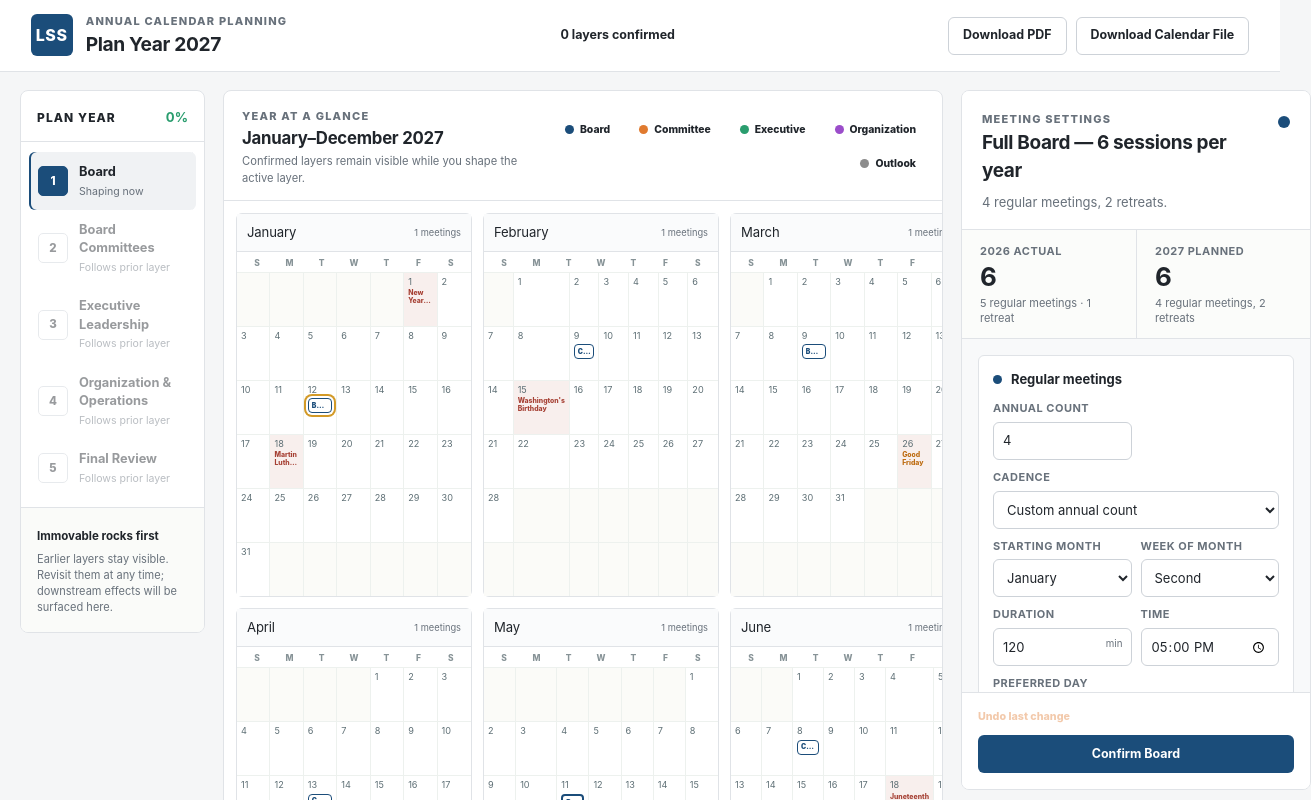
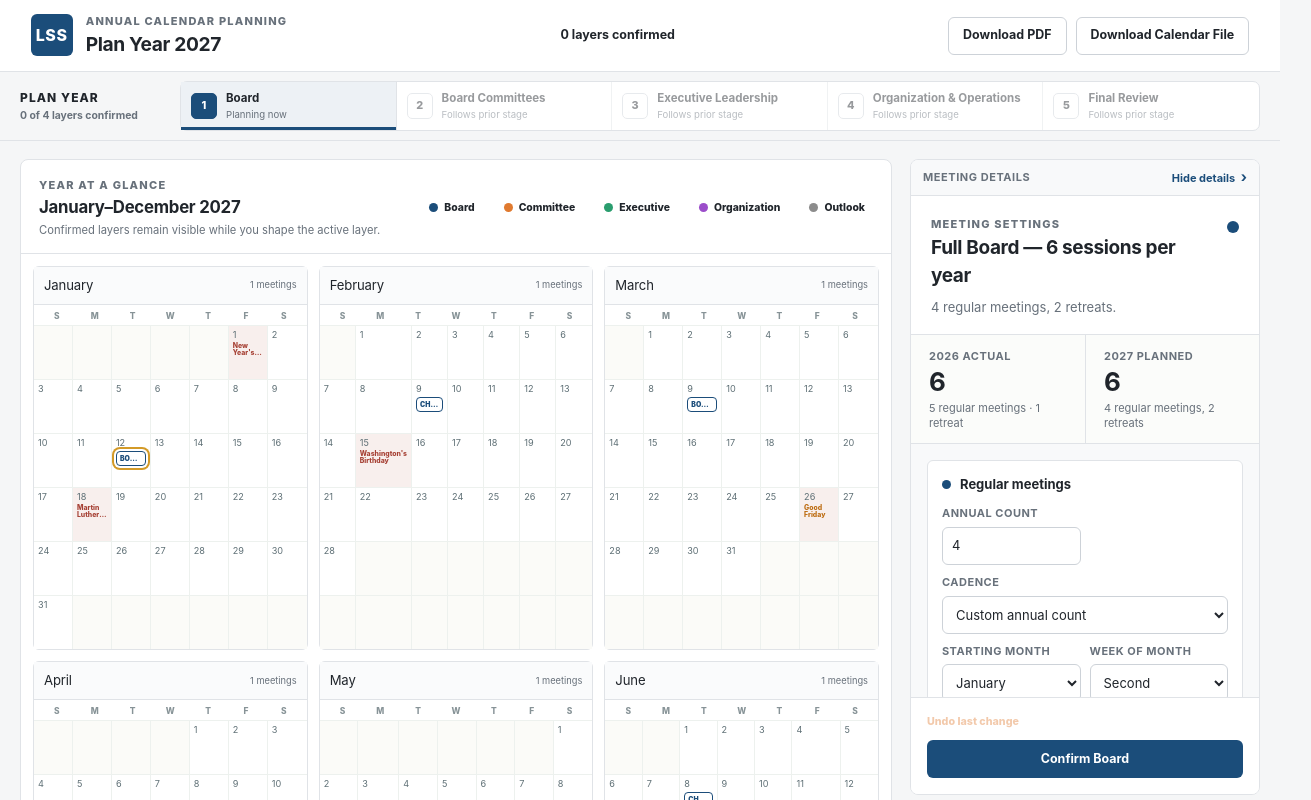
Before and after one commit to navira5/lss-executive-scheduling, a Next.js app: page / in a window 1280 px wide. Shown: the top 800 px of the page, 1311 px wide, since content can reach past the window. Built offline with nearby package versions, Linux system fonts and the light colour scheme.

Commit message:
style: promote planning stages above calendar

```diff
--- a/app/CalendarPlanner.tsx
+++ b/app/CalendarPlanner.tsx
@@ -89,6 +89,7 @@ export function CalendarPlanner() {
   const [pendingConversion, setPendingConversion] = useState<PendingFormatConversion | null>(null);
   const [calendarMoveNotice, setCalendarMoveNotice] = useState<{ valid: boolean; message: string } | null>(null);
   const [pdfBusy, setPdfBusy] = useState(false);
+  const [detailsCollapsed, setDetailsCollapsed] = useState(false);
   const [loaded, setLoaded] = useState(false);
 
   useEffect(() => {
@@ -262,10 +263,13 @@ export function CalendarPlanner() {
         </div>
       </header>
 
-      <div className="plan-layout cockpit-layout">
-        <nav className="phase-rail" aria-label="Plan Year layers">
-          <div className="phase-rail-heading"><span>Plan Year</span><strong>{Math.round((confirmedCount / 4) * 100)}%</strong></div>
-          <div className="phase-list">
+      <nav className="phase-progress" aria-label="Plan Year stages">
+        <div className="phase-progress-inner">
+          <div className="phase-progress-summary">
+            <span>Plan Year</span>
+            <strong>{confirmedCount} of 4 layers confirmed</strong>
+          </div>
+          <div className="phase-progress-list">
             {PHASE_ORDER.map((phase, index) => {
               const confirmed = state.confirmedPhases.includes(phase);
               const active = state.activePhase === phase;
@@ -285,13 +289,15 @@ export function CalendarPlanner() {
                   }}
                 >
                   <i>{confirmed ? "✓" : index + 1}</i>
-                  <span><strong>{PHASE_LABELS[phase]}</strong><small>{active ? "Shaping now" : confirmed ? "Confirmed · revisit" : unavailable ? "Follows prior layer" : "Ready"}</small></span>
+                  <span><strong>{PHASE_LABELS[phase]}</strong><small>{active ? "Planning now" : confirmed ? "Confirmed" : unavailable ? "Follows prior stage" : "Ready"}</small></span>
                 </button>
               );
             })}
           </div>
-          <div className="phase-help"><strong>Immovable rocks first</strong><p>Earlier layers stay visible. Revisit them at any time; downstream effects will be surfaced here.</p></div>
-        </nav>
+        </div>
+      </nav>
+
+      <div className={`plan-layout cockpit-layout${detailsCollapsed ? " details-collapsed" : ""}`}>
 
         <div className="planning-canvas calendar-canvas">
           <PlanYearCalendar
@@ -304,9 +310,11 @@ export function CalendarPlanner() {
               setSelectedEventId(eventId);
               setSelectedTemplateId(state.plan.events.find((event) => event.id === eventId)?.templateId ?? null);
               setSelectedImportedEventId(null);
+              setDetailsCollapsed(false);
             }}
             onSelectImported={(eventId) => {
               setSelectedImportedEventId(eventId);
+              setDetailsCollapsed(false);
               setCalendarMoveNotice({ valid: true, message: "Existing Outlook meeting selected. Details are open at right." });
             }}
             onMoveEvent={handleCalendarMove}
@@ -331,6 +339,7 @@ export function CalendarPlanner() {
                 setSelectedTemplateId(added.templateId);
                 setSelectedEventId(added.eventId);
                 setSelectedImportedEventId(null);
+                setDetailsCollapsed(false);
                 setCalendarMoveNotice({ valid: true, message: `${title} added on ${date}. Complete details in the meeting cockpit.` });
               } catch (error) {
                 setCalendarMoveNotice({ valid: false, message: error instanceof Error ? error.message : "The event could not be added." });
@@ -348,6 +357,8 @@ export function CalendarPlanner() {
           importedEvents={importedEvents}
           selectedImportedEventId={selectedImportedEventId}
           canUndo={history.length > 0}
+          collapsed={detailsCollapsed}
+          onToggleCollapsed={() => setDetailsCollapsed((current) => !current)}
           onRuleChange={updateRule}
           onOpenMeetingGroup={(templateId) => {
             setSelectedTemplateId(templateId);
--- a/app/globals.css
+++ b/app/globals.css
@@ -138,68 +138,76 @@ button:focus-visible, input:focus-visible, select:focus-visible, textarea:focus-
 
 .plan-layout {
   display: grid;
-  grid-template-columns: 218px minmax(760px, 1fr) 390px;
+  grid-template-columns: minmax(760px, 1fr) 390px;
   gap: 18px;
   max-width: 1780px;
   margin: 0 auto;
   padding: 18px 20px 12px;
   align-items: start;
 }
-.cockpit-layout { grid-template-columns: 218px minmax(740px, 1fr) 390px; }
-.phase-rail, .agent-card, .calendar-section, .context-panel, .cockpit {
+.cockpit-layout { grid-template-columns: minmax(740px, 1fr) 390px; }
+.cockpit-layout.details-collapsed { grid-template-columns: minmax(740px, 1fr) 108px; }
+.agent-card, .calendar-section, .context-panel, .cockpit {
   background: var(--surface);
   border: 1px solid var(--line);
   border-radius: 8px;
   box-shadow: var(--shadow);
 }
-.phase-rail {
+.phase-progress {
   position: sticky;
-  top: 86px;
-  overflow: hidden;
+  top: 72px;
+  z-index: 40;
+  border-bottom: 1px solid var(--line);
+  background: rgba(245, 246, 247, .97);
 }
-.phase-rail-heading {
+.phase-progress-inner {
   display: flex;
   align-items: center;
-  justify-content: space-between;
-  padding: 17px 16px 14px;
-  border-bottom: 1px solid var(--line);
+  gap: 18px;
+  max-width: 1780px;
+  margin: 0 auto;
+  padding: 9px 20px;
 }
-.phase-rail-heading span { font-size: .75rem; font-weight: 800; text-transform: uppercase; letter-spacing: .09em; }
-.phase-rail-heading strong { color: var(--executive); font-size: .82rem; }
-.phase-list { padding: 10px 8px; }
-.phase-list button {
+.phase-progress-summary { flex: 0 0 142px; }
+.phase-progress-summary span { display: block; color: var(--ink); font-size: .75rem; font-weight: 800; text-transform: uppercase; letter-spacing: .09em; }
+.phase-progress-summary strong { display: block; margin-top: 2px; color: var(--muted); font-size: .65rem; font-weight: 650; }
+.phase-progress-list { display: grid; grid-template-columns: repeat(5, minmax(118px, 1fr)); flex: 1 1 auto; min-width: 0; border: 1px solid var(--line); border-radius: 7px; background: white; }
+.phase-progress-list button {
   display: flex;
   align-items: center;
-  gap: 11px;
+  gap: 9px;
   width: 100%;
-  padding: 11px 9px;
+  min-width: 0;
+  min-height: 48px;
+  padding: 7px 10px;
   border: 0;
-  border-radius: 6px;
+  border-right: 1px solid var(--line);
   background: transparent;
   text-align: left;
 }
-.phase-list button:not(:disabled) { cursor: pointer; }
-.phase-list button.active { background: #f0f2f4; box-shadow: inset 2px 0 0 var(--board); }
-.phase-list button.confirmed { color: var(--green); }
-.phase-list button:disabled:not(.active) { opacity: .46; }
-.phase-list button > i {
+.phase-progress-list button:last-child { border-right: 0; }
+.phase-progress-list button:not(:disabled) { cursor: pointer; }
+.phase-progress-list button.active { background: var(--blue-soft); box-shadow: inset 0 -3px 0 var(--board); }
+.phase-progress-list button.confirmed { color: var(--green); }
+.phase-progress-list button:disabled:not(.active) { opacity: .46; }
+.phase-progress-list button > i {
   display: grid;
   place-items: center;
-  flex: 0 0 30px;
-  width: 30px;
-  height: 30px;
+  flex: 0 0 26px;
+  width: 26px;
+  height: 26px;
   border-radius: 5px;
   border: 1px solid var(--line-dark);
   background: white;
   font-style: normal;
-  font-size: .72rem;
+  font-size: .68rem;
   font-weight: 800;
 }
-.phase-list button.active > i { background: var(--board); color: white; border-color: var(--board); }
-.phase-list button.confirmed > i { background: var(--green-soft); border-color: #b9d9c6; }
-.phase-list button span { min-width: 0; }
-.phase-list button strong { display: block; color: var(--ink); font-size: .8rem; }
-.phase-list button small { display: block; margin-top: 2px; color: var(--muted); font-size: .66rem; }
+.phase-progress-list button.active > i { background: var(--board); color: white; border-color: var(--board); }
+.phase-progress-list button.confirmed > i { background: var(--green-soft); border-color: #b9d9c6; }
+.phase-progress-list button span { min-width: 0; }
+.phase-progress-list button strong { display: block; overflow: hidden; color: var(--ink); font-size: .72rem; text-overflow: ellipsis; white-space: nowrap; }
+.phase-progress-list button small { display: block; margin-top: 1px; overflow: hidden; color: var(--muted); font-size: .6rem; text-overflow: ellipsis; white-space: nowrap; }
 .step-list { padding: 13px 16px 15px; border-top: 1px solid var(--line); background: var(--surface-soft); }
 .step-list > span { display: block; margin-bottom: 9px; color: var(--muted); font-size: .66rem; font-weight: 800; text-transform: uppercase; letter-spacing: .07em; }
 .step-list > div { display: flex; align-items: center; gap: 7px; margin: 7px 0; color: #829095; font-size: .7rem; }
@@ -417,7 +425,14 @@ button:focus-visible, input:focus-visible, select:focus-visible, textarea:focus-
 
 .context-panel { position: sticky; top: 108px; overflow: hidden; }
 
-.cockpit { position: sticky; top: 86px; display: flex; flex-direction: column; overflow: hidden; height: calc(100vh - 100px); max-height: calc(100vh - 100px); box-shadow: none; }
+.cockpit { position: sticky; top: 150px; display: flex; flex-direction: column; overflow: hidden; height: calc(100vh - 164px); max-height: calc(100vh - 164px); box-shadow: none; }
+.cockpit-toolbar { display: flex; flex: 0 0 auto; align-items: center; justify-content: space-between; min-height: 36px; padding: 6px 12px; border-bottom: 1px solid var(--line); background: var(--surface-soft); }
+.cockpit-toolbar > span { color: var(--muted); font-size: var(--text-meta); font-weight: 750; text-transform: uppercase; letter-spacing: .05em; }
+.cockpit-toolbar button, .cockpit-show-details { border: 0; background: transparent; color: var(--board); font-size: var(--text-meta); font-weight: 750; cursor: pointer; }
+.cockpit-toolbar button i { margin-left: 3px; font-style: normal; font-size: .9rem; }
+.cockpit-collapsed { height: auto; max-height: none; }
+.cockpit-show-details { display: flex; align-items: center; justify-content: center; gap: 6px; min-height: 46px; padding: 8px 10px; white-space: nowrap; }
+.cockpit-show-details span { font-size: 1rem; }
 .cockpit-scroll { flex: 1 1 auto; min-height: 0; overflow: auto; scrollbar-width: thin; }
 .committee-overview-header { padding: 22px 20px 18px; border-bottom: 1px solid var(--line); background: #fff; }
 .committee-overview-header h2 { margin: 0; font-size: var(--text-heading); font-weight: 650; line-height: 1.25; letter-spacing: -.02em; }
@@ -591,14 +606,16 @@ button:focus-visible, input:focus-visible, select:focus-visible, textarea:focus-
 .app-footer button { border: 0; background: transparent; color: var(--red); font-size: .67rem; font-weight: 750; cursor: pointer; }
 
 @media (max-width: 1450px) {
-  .plan-layout { grid-template-columns: 190px minmax(760px, 1fr) 340px; }
-  .cockpit-layout { grid-template-columns: 185px minmax(720px, 1fr) 350px; }
+  .cockpit-layout { grid-template-columns: minmax(720px, 1fr) 350px; }
+  .cockpit-layout.details-collapsed { grid-template-columns: minmax(720px, 1fr) 108px; }
   .header-status span { display: none; }
 }
 @media (max-width: 1180px) {
-  .plan-layout { grid-template-columns: 185px minmax(0, 1fr); }
-  .context-panel { position: static; grid-column: 2; }
-  .cockpit { position: static; grid-column: 2; max-height: none; }
+  .phase-progress-inner { grid-template-columns: 1fr; }
+  .phase-progress-summary { display: none; }
+  .plan-layout, .cockpit-layout, .cockpit-layout.details-collapsed { grid-template-columns: minmax(0, 1fr); }
+  .context-panel { position: static; }
+  .cockpit { position: static; max-height: none; }
   .cockpit { height: auto; }
   .cockpit-scroll { max-height: none; }
   .cockpit-footer { max-height: none; }
@@ -607,12 +624,13 @@ button:focus-visible, input:focus-visible, select:focus-visible, textarea:focus-
 }
 @media (max-width: 820px) {
   .app-header { position: static; grid-template-columns: 1fr auto; }
+  .phase-progress { position: static; }
+  .phase-progress-inner { padding: 8px 10px; overflow-x: auto; }
+  .phase-progress-list { min-width: 640px; }
   .header-actions .ghost { display: none; }
   .scope-banner { align-items: flex-start; flex-direction: column; gap: 10px; }
   .scope-banner > div { align-items: flex-start; flex-direction: column; gap: 3px; }
   .plan-layout { display: block; padding: 10px; }
-  .phase-rail { position: static; margin-bottom: 10px; }
-  .phase-list { display: grid; grid-template-columns: 1fr 1fr; }
   .step-list, .phase-help { display: none; }
   .planning-canvas { gap: 10px; }
   .context-panel { margin-top: 10px; }
@@ -628,7 +646,7 @@ button:focus-visible, input:focus-visible, select:focus-visible, textarea:focus-
 
 @media print {
   .app-header { position: static; }
-  .header-actions, .scope-banner, .phase-rail, .agent-card, .context-panel, .app-footer { display: none !important; }
+  .header-actions, .scope-banner, .phase-progress, .agent-card, .context-panel, .cockpit, .app-footer { display: none !important; }
   .plan-layout { display: block; padding: 0; }
   .calendar-section { border: 0; box-shadow: none; }
   .year-grid { min-width: 0; grid-template-columns: repeat(3, 1fr); }
```
Also changed, not shown: app/components/PlanningCockpit.tsx (+19 -0 lines), 1 other file (tests, documents, lock files or other folders).
